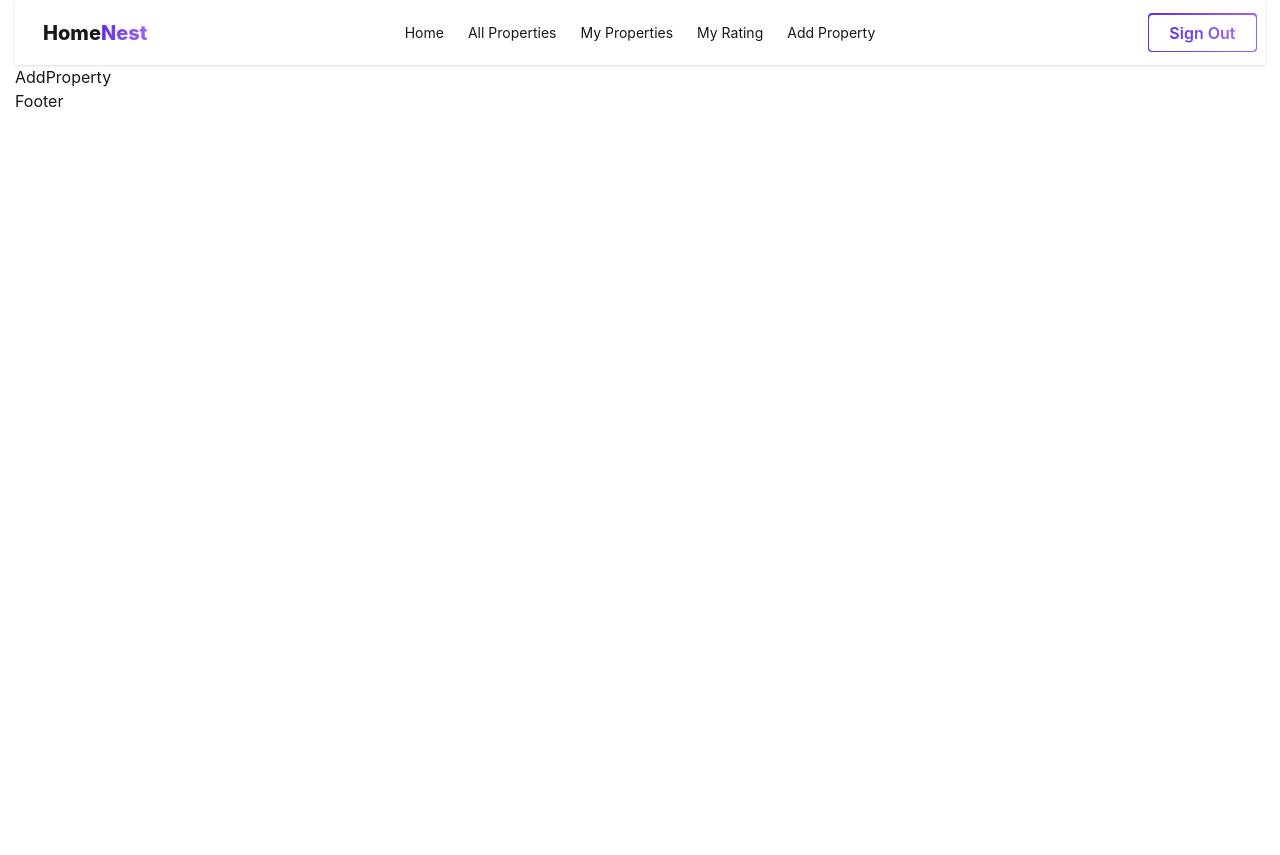
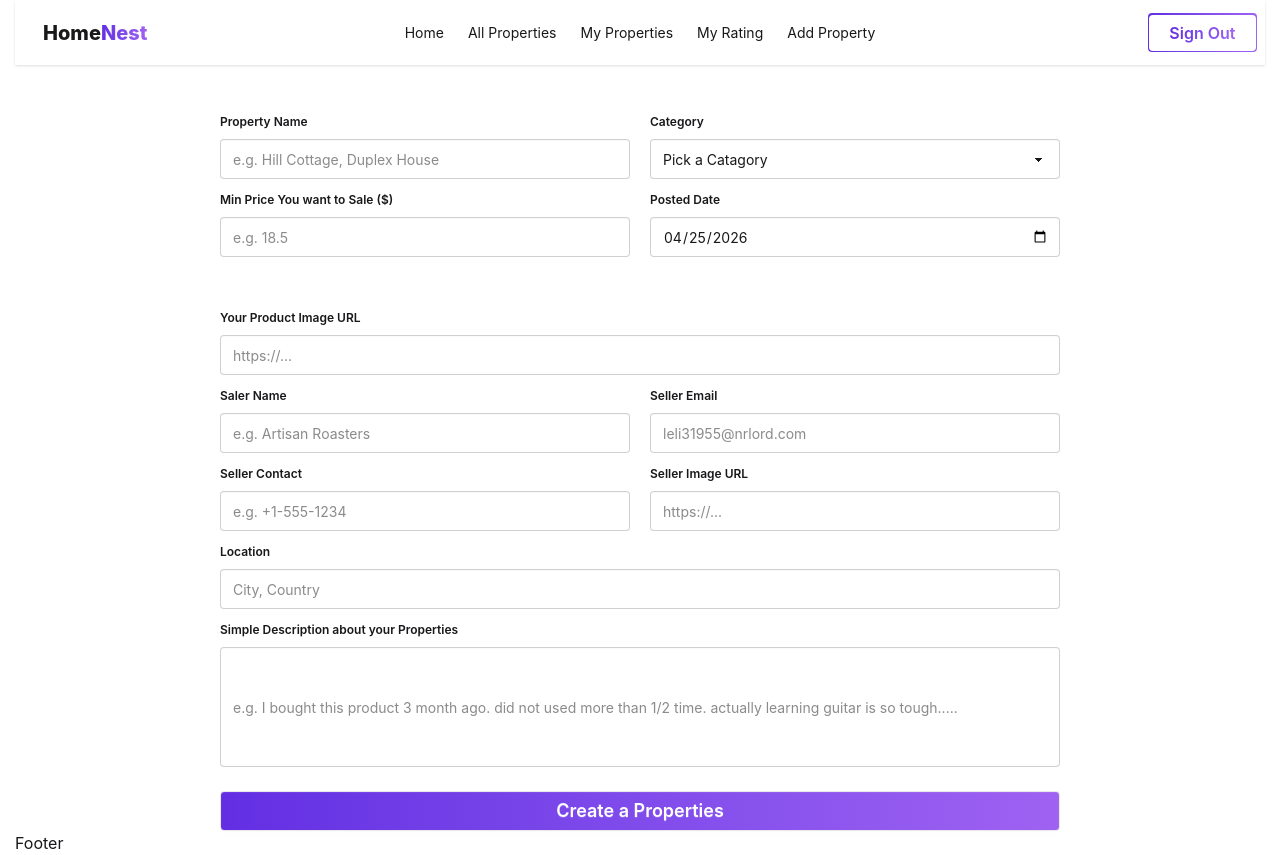
Before and after one commit to syednabil-git/home-nest-client, a React (Vite) app: page /add-property in a window 1280 px wide. Before the commit the page ends 800 px from the top, so only its background shows below. Built offline with nearby package versions, Linux system fonts and the light colour scheme; no server answers; sample sign-in values are in the browser's storage.

Commit message:
Axios hook created

```diff
--- a/package.json
+++ b/package.json
@@ -12,6 +12,7 @@
   "dependencies": {
     "@tailwindcss/cli": "^4.2.4",
     "@tailwindcss/vite": "^4.2.4",
+    "axios": "^1.15.2",
     "firebase": "^12.12.1",
     "react": "^19.2.5",
     "react-dom": "^19.2.5",
--- a/src/Routing/Router.jsx
+++ b/src/Routing/Router.jsx
@@ -26,7 +26,9 @@ export const router = createBrowserRouter([
       {
         path: '/propertiesDetails/:id',
         loader: ({params}) => fetch(`http://localhost:3000/products/${params.id}`),
-        element: <PropertiesDetails></PropertiesDetails>
+        element: <PrivateRouter>
+                <PropertiesDetails></PropertiesDetails>
+        </PrivateRouter>
       },
       {
         path: "/my-rating",
--- a/src/components/AddProperty.jsx
+++ b/src/components/AddProperty.jsx
@@ -1,10 +1,132 @@
+import axios from 'axios';
 import React from 'react'
+import Swal from 'sweetalert2';
+import useAuth from '../hooks/useAuth';
+import useAxios from '../hooks/useAxios';
 
 const AddProperty = () => {
+  const axiosInstance = useAxios();
+  const { user } = useAuth()
+  const handleAddProperty = e =>{
+    e.preventDefault();
+    const propertyName = e.target.propertyName.value;
+    const image = e.target.image.value;
+    const propertyPrice = e.target.propertyPrice.value;
+    const location = e.target.location.value;
+    const seller_image = e.target.seller_image.value;
+    const date = e.target.date.value;
+    const description = e.target.description.value;
+    const seller_contact = e.target.seller_contact.value;
+    console.log(propertyName, image, propertyPrice, location, seller_image, date);
+
+    const newProperties = {propertyName, image, propertyPrice, location, seller_image, date, description, seller_contact,
+      email: user.email,
+      user_name: user.displayName
+    };
+
+    axiosInstance.post('/products', newProperties)
+    .then(data => {
+      console.log(data.data);
+      if(data.data.insertedId){
+        Swal.fire({
+        position: "top-end",
+        icon: "success",
+        title: "Properties has been created",
+        showConfirmButton: false,
+        timer: 1500
+      });
+      }
+    })
+
+  }
+
   return (
     <div>
-      AddProperty
-      </div>
+      <form onSubmit={handleAddProperty}>
+        <div className='flex justify-between max-w-[1000px] mx-auto p-10 px-20 gap-5 items-start'>
+            <div className='flex-1'>
+              <fieldset className="fieldset">
+              <legend className="fieldset-legend">Property Name</legend>
+              <input type="text" name='propertyName' className="input w-full" placeholder="e.g. Hill Cottage, Duplex House" />
+              </fieldset>
+              <fieldset className="fieldset">
+              <legend className="fieldset-legend">Min Price You want to Sale ($)</legend>
+              <input type="text" name='propertyPrice' className="input w-full" placeholder="e.g. 18.5" />
+              </fieldset>
+            </div>
+            <div className='flex-1'>
+                  <fieldset className="fieldset w-full">
+                  <legend className="fieldset-legend w-full">Category</legend>
+                  <select name="category" defaultValue="" className="select w-full">
+                  <option value="" disabled>Pick a Catagory</option>
+                  <option>Commercial</option>
+                  <option>Rent</option>
+                  <option>Sale</option>
+                  <option>Land</option>
+                  </select>
+                  </fieldset>
+
+                   <fieldset className="fieldset">
+                    <legend className="fieldset-legend">Posted Date</legend>
+                    <input type="date" name="date" defaultValue={new Date().toISOString().split("T")[0]} className="input w-full" />
+                    </fieldset>
+             </div>
+        </div>
+        {/* Your Product Image URL */}
+          <div className=' max-w-[1000px] mx-auto px-20 '>
+             <fieldset className="fieldset">
+              <legend className="fieldset-legend">Your Product Image URL</legend>
+              <input type="text" name='image' className="input w-full" placeholder="https://..." />
+              </fieldset>
+          </div>
+          {/* saler part   */}
+          <div className='flex justify-between items-center max-w-[1000px] mx-auto px-20 gap-5'>
+             <div className='flex-1'>
+                <fieldset className="fieldset">
+                  <legend className="fieldset-legend">Saler Name</legend>
+                  <input type="text" name='seller_name' className="input w-full" placeholder="e.g. Artisan Roasters" />
+                </fieldset>
+                <fieldset className="fieldset">
+                  <legend className="fieldset-legend">Seller Contact</legend>
+                  <input type="text" name='seller_contact' className="input w-full" placeholder="e.g. +1-555-1234" />
+                </fieldset>
+             </div>
+             <div className='flex-1'>
+                <fieldset className="fieldset">
+                  <legend className="fieldset-legend">Seller Email</legend>
+                  <input type="text" name='email' className="input w-full" placeholder="leli31955@nrlord.com" />
+                </fieldset>
+                <fieldset className="fieldset">
+                  <legend className="fieldset-legend">Seller Image URL</legend>
+                  <input type="text" name='seller_image' className="input w-full" placeholder="https://..." />
+                </fieldset>
+             </div>
+          </div>
+          {/* location */}
+          <div className='max-w-[1000px] mx-auto px-20'>
+               <fieldset className="fieldset">
+               <legend className="fieldset-legend">Location</legend>
+               <input type="text" name='location' className="input w-full" placeholder="City, Country" />
+               </fieldset>
+          </div>
+          {/* Simple Description about your Product */}
+          <div className='max-w-[1000px] mx-auto px-20'>
+             <fieldset className="fieldset">
+               <legend className="fieldset-legend">Simple Description about your Properties</legend>
+               <input type="text" name='description' className="input w-full h-30" placeholder="e.g. I bought this product 3 month ago. did not used more than 1/2 time. actually learning guitar is so tough..... " />
+              </fieldset>
+          </div>
+
+          {/* Button */}
+          <div className='max-w-[1000px] mx-auto px-20 mt-5'>
+            <button className='btn w-full  bg-linear-to-r from-[#632EE3] to-[#9F62F2] text-white font-semibold text-lg'>
+              Create a Properties
+            </button>
+          </div>
+      </form>
+
+
+    </div>
   )
 }
 
--- a/src/components/AllProperty.jsx
+++ b/src/components/AllProperty.jsx
@@ -1,11 +1,33 @@
-import React from 'react'
+import React, { use, useEffect, useState } from 'react'
+import { Link, useLoaderData } from 'react-router-dom'
+import axios from 'axios';
+import { AuthContext } from '../contexts/AuthContex';
+import Property from './Property';
 
 const AllProperty = () => {
+
+   const [products, setProducts] = useState([]);
+   const { user } = use(AuthContext);
+   useEffect(() => {
+    axios.get('http://localhost:3000/products')
+      .then(res => setProducts(res.data));
+
+   }, []);
   return (
-    <div>
-      AllProperty
+    <div className='mx-auto'>
+      <h1 className='font-bold text-4xl text-center text-purple-500 my-10'>All Products</h1>
+      <div className='mx-auto ml-10 md:ml-1 mr-1 md:mr-8'>
+           <div className='grid grid-cols-1 md:grid-cols-3 lg:grid-cols-4 gap-2 mx-auto'>
+            {
+            products.map(product => <Property
+            key={product._id}
+            property = {product}
+            ></Property>)
+            }
+        </div>
       </div>
+    </div>
   )
 }
 
-export default AllProperty
+export default AllProperty;
--- a/src/components/MyRating.jsx
+++ b/src/components/MyRating.jsx
@@ -21,7 +21,7 @@ const MyRating = () => {
         setRatings(data)
       })
     }
-  }, [user?.email])
+  }, [user])
 
   const renderStars = (value) => {
     return (
--- a/src/components/PropertiesDetails.jsx
+++ b/src/components/PropertiesDetails.jsx
@@ -2,6 +2,7 @@ import React, { use, useEffect, useRef, useState } from 'react';
 import { useLoaderData } from 'react-router';
 import { AuthContext } from '../contexts/AuthContex';
 import Swal from 'sweetalert2';
+import axios from 'axios';
 
 const PropertiesDetails = () => {
   const { _id: product_id } = useLoaderData();
@@ -11,13 +12,21 @@ const PropertiesDetails = () => {
   const [selectedRating, setSelectedRating] = useState(0);
   const { user } = use(AuthContext);
 
+    useEffect(() => {
+      axios.get(`http://localhost:3000/products/rating/${product_id}`)
+      .then(data => {
+        console.log('after axios get', data)
+        setRatings(data.data);
+      })
+    }, [product_id])
+
 
   // fetch ratings
-  useEffect(() => {
-    fetch(`http://localhost:3000/products/rating/${product_id}`)
-      .then(res => res.json())
-      .then(data => setRatings(data));
-  }, [product_id]);
+  // useEffect(() => {
+  //   fetch(`http://localhost:3000/products/rating/${product_id}`)
+  //     .then(res => res.json())
+  //     .then(data => setRatings(data));
+  // }, [product_id]);
 
   // average rating
   const avgRating =
--- /dev/null
+++ b/src/hooks/useAuth.jsx
@@ -0,0 +1,9 @@
+import { use } from "react";
+import { AuthContext } from "../contexts/AuthContex"
+
+const useAuth = () => {
+    const authInfo = use(AuthContext);
+    return authInfo;
+}
+
+export default useAuth;
--- /dev/null
+++ b/src/hooks/useAxios.jsx
@@ -0,0 +1,11 @@
+import axios from "axios";
+
+const axiosInstance = axios.create({
+    baseURL: 'http://localhost:3000'
+})
+
+const useAxios = () => {
+    return axiosInstance;
+}
+
+export default useAxios;
```
Also changed, not shown: 1 other file (tests, documents, lock files or other folders).
